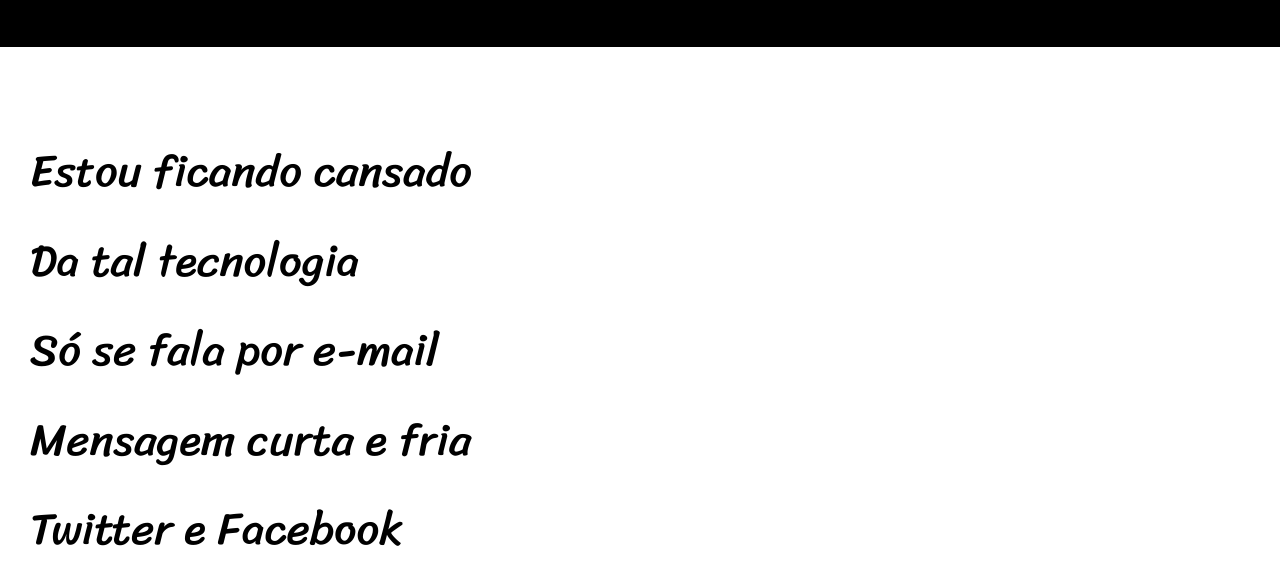
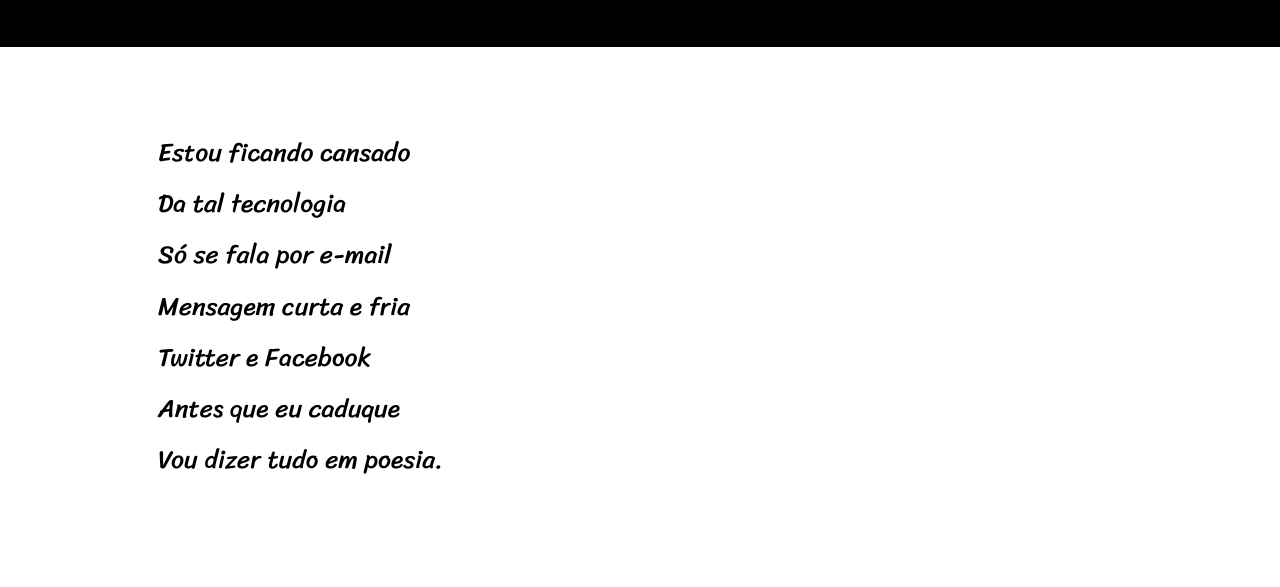
Before and after one commit to victorashino/projeto-cordel, a plain HTML site: page index.html in a window 1280 px wide. Shown: the part 213-800 px from the top of the page. Drawn offline with Linux system fonts and the light colour scheme.

Commit message:
atualização

```diff
--- a/index.html
+++ b/index.html
@@ -13,6 +13,7 @@
         <p>Por <a href="https://www.recantodasletras.com.br/poesias/3186743" target="_blank" rel="_external">Milton Duarte</a></p>
     </header>
 
+    <main>
         <section class="normal">
             <p>
                 Estou ficando cansado <br>
@@ -24,7 +25,7 @@
                 Vou dizer tudo em poesia.
             </p>
         </section>
-
+    </main>
         <section class="imagem" id="img01">
             <p>
                 Não é mais como era antes <br>
@@ -36,7 +37,7 @@
                 E um coração desenhado.
             </p>
         </section>
-
+        <main>
             <section class="normal">
                 <p>
                     Arroba agora não pesa <br>
@@ -47,7 +48,6 @@
                     Se o saite é muito bom <br>
                     Ele vale um alto preço.
                 </p>
-
                 <p>
                     Pra piorar a liguagem <br>
                     O emoticom é um risco <br>
@@ -58,7 +58,7 @@
                     Decifre esse rabisco.
                 </p>
             </section>
-
+        </main>
         <section class="imagem" id="img02">
             <p>
                 Tenho saudade das cartas <br>
@@ -70,7 +70,7 @@
                 Nas linhas do coração.
             </p>
         </section>
-
+        <main>
             <section class="normal">
                 <p>
                     Agora, escrevo e envio <br>
@@ -81,7 +81,6 @@
                     O mundo ficou cativo <br>
                     Da tecnologia do agora.
                 </p>
-
                 <p>
                     Felizmente, pra orar <br>
                     Não precisa de internet <br>
@@ -92,7 +91,7 @@
                     Deixe que Deus interprete.
                 </p>
             </section>
-
+        </main>
     <footer>
         <p>Site criado por <a href="https://victorashino.github.io/html-css/" target="_blank" rel="_external">Victor Barbosa Ashino</a> no curso de HTML e CSS do curso em video</p>
     </footer>
--- a/style.css
+++ b/style.css
@@ -50,13 +50,18 @@ header a:hover, footer a:hover {
     text-decoration: underline;
 }
 
+main{
+    margin: auto;
+    max-width: 80vw;
+}
+
 section{
     padding-top: 10vh;
     padding-bottom: 10vh;
     line-height: 2em;
     padding-left: 30px;
     font-family: var(--font3);
-    font-size: 3.5vw;
+    font-size: 2vw;
 }
 
 section > p {
@@ -78,6 +83,7 @@ section.imagem{
 
 section.imagem > p {
     display: inline-block;
+    margin-left: 9vw;
     padding: 5px;
     background-color: rgba(0, 0, 0, 0.514);
     text-shadow: 1px 1px 0px black;
```
Lines whose indentation alone changed are shown as unchanged.
